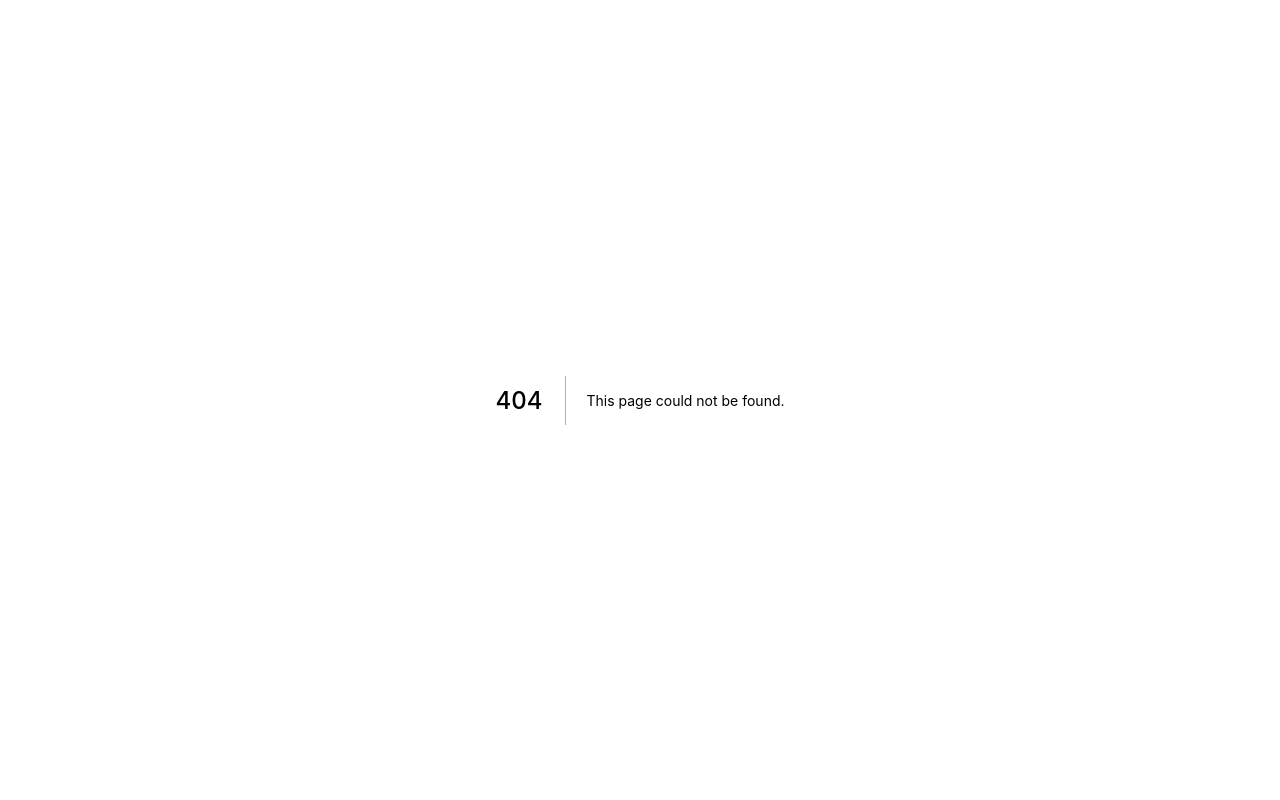
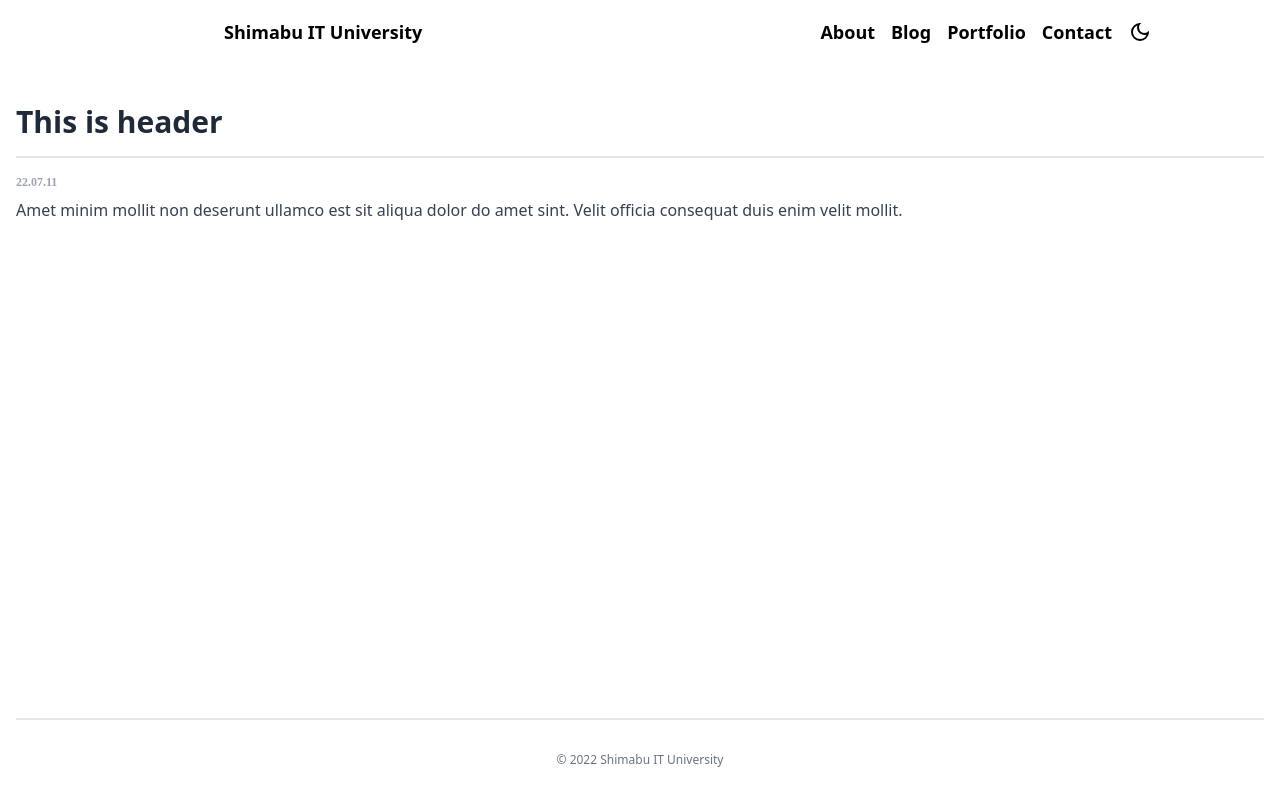
Before and after one commit to kyoichi1/portfolio-1-e-k, a Next.js app: page /blogdetail in a window 1280 px wide. Before the commit this address had no page. Built offline with nearby package versions, Linux system fonts and the light colour scheme.

Commit message:
✨ blogDetailページ作成

```diff
--- /dev/null
+++ b/src/pages/blogdetail.tsx
@@ -0,0 +1,18 @@
+import type { NextPage } from "next";
+import BlogDetail from "src/component/BlogDetail";
+import Footer from "src/component/Footer";
+import Header from "src/component/Header";
+
+const blogdetail: NextPage = () => {
+  return (
+    <div className="m-auto flex min-h-screen  w-96 flex-col sm:w-auto ">
+      <Header />
+      <div className="flex-grow ">
+      <BlogDetail/>
+      </div>
+      <Footer />
+    </div>
+  );
+};
+
+export default blogdetail;
```
